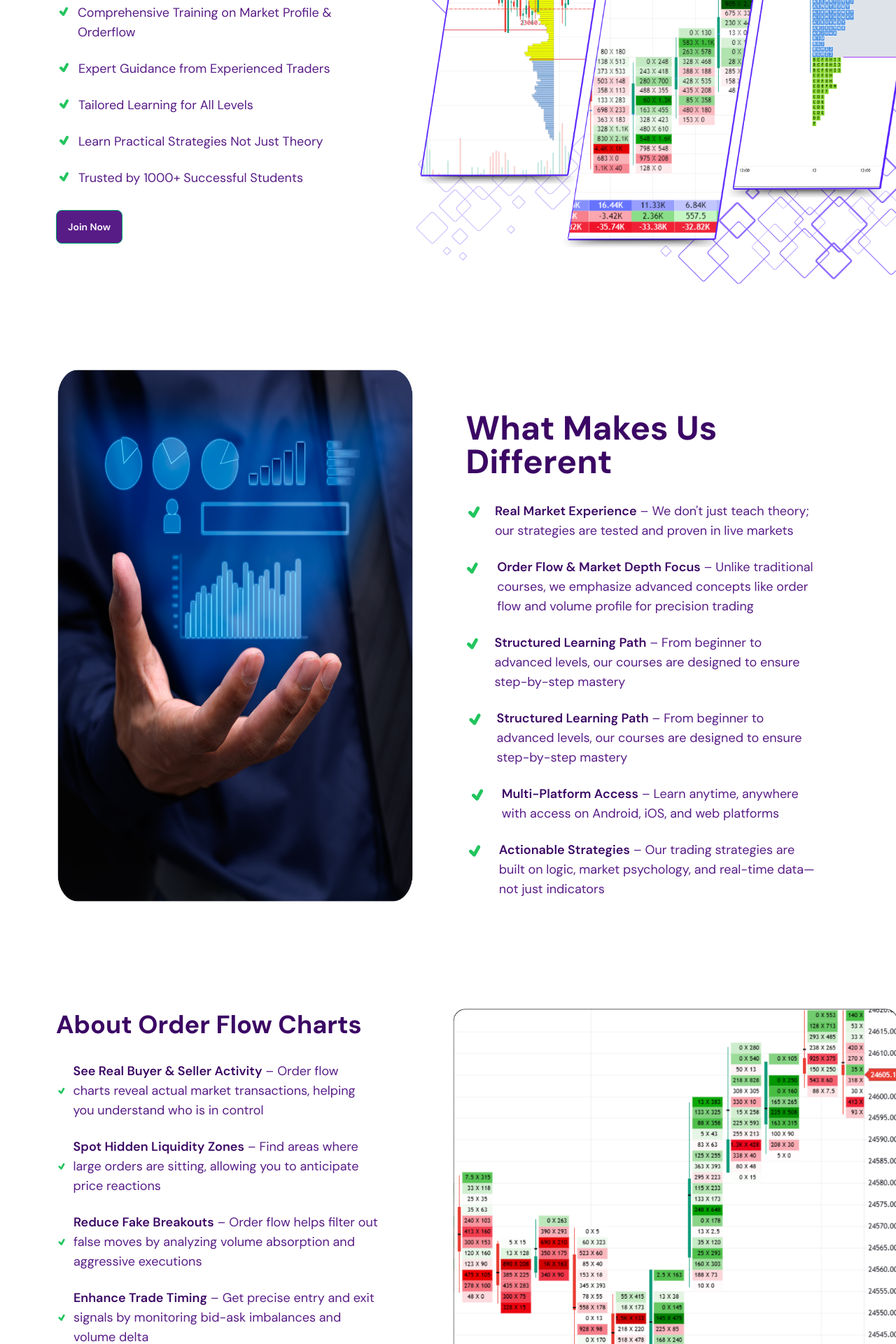
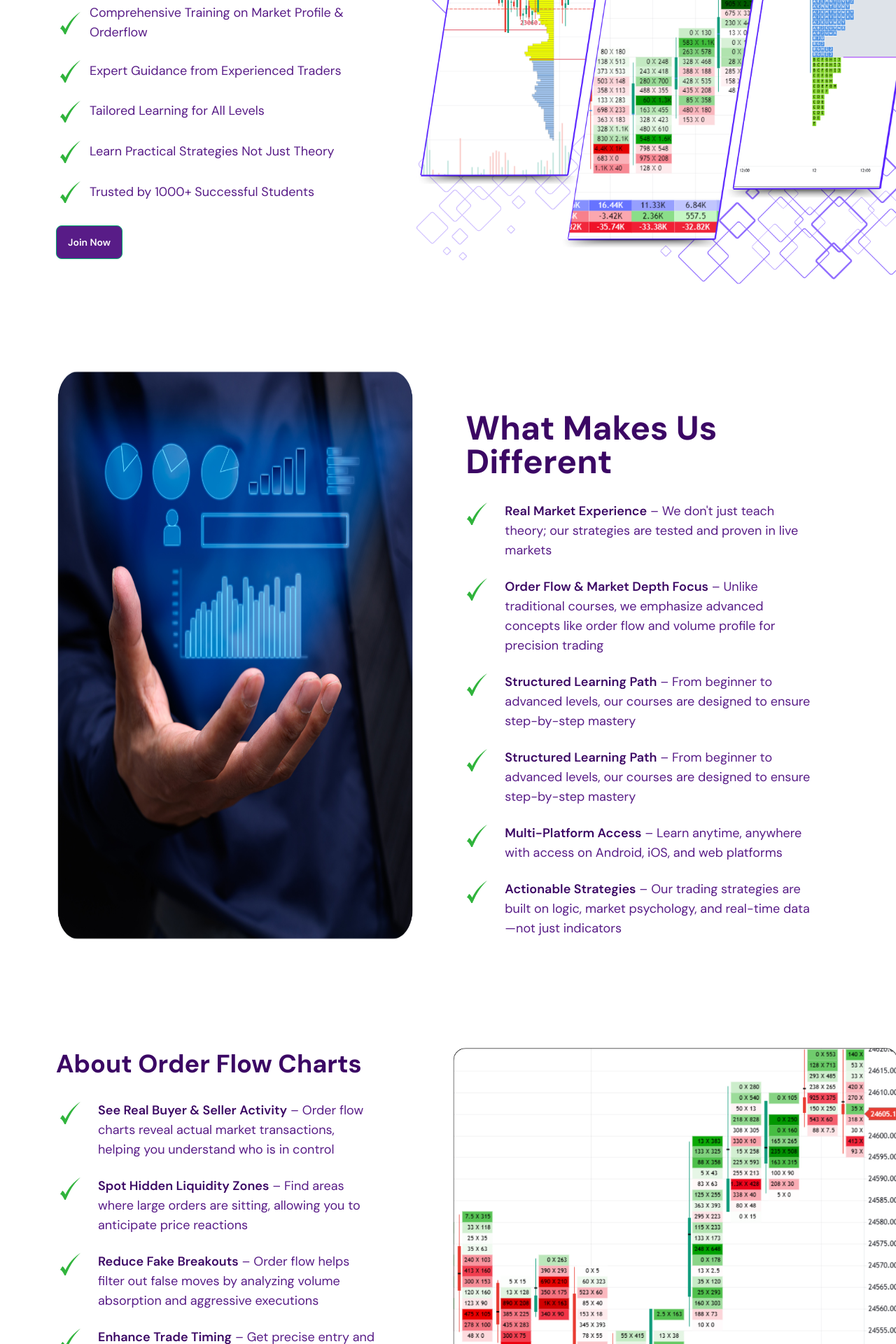
Before and after one commit to AmeyVyas04/Client, a React (Vite) app in the folder Frontend/: page / in a window 1280 px wide. Shown: the part 400-2320 px from the top of the page at 70% size. Built offline with nearby package versions, Linux system fonts and the light colour scheme; a web font is replaced by a local one.

Commit message:
tick image updated

```diff
--- a/Frontend/src/components/Banner.jsx
+++ b/Frontend/src/components/Banner.jsx
@@ -14,24 +14,24 @@ function Home() {
     <h3 className='text-xl font-bold text-purple-950'>Elevate your trading with the powerful combination of  <br /><span className='text-purple-700'>Market Profile & Orderflow</span></h3>
 
     <div className='font-roboto space-y-6 '>
-      <div className='flex items-start'>
-        <TiTick className="text-2xl mr-2 text-green-500" />
+      <div className='flex items-center'>
+        <img className="text-xl mr-2 text-green-500 w-10 flex-shrink-0" src='/Tick.png'  />
         <p className='text-purple-900 text-lg'>Comprehensive Training on Market Profile & Orderflow</p>
       </div>
-      <div className='flex items-start'>
-        <TiTick className="text-2xl mr-2 text-green-500" />
+      <div className='flex items-center'>
+        <img className="text-xl mr-2 text-green-500 w-10 flex-shrink-0" src='/Tick.png'  />
         <p className='text-purple-900 text-lg'>Expert Guidance from Experienced Traders</p>
       </div>
-      <div className='flex items-start text-lg'>
-        <TiTick className="text-2xl mr-2 text-green-500" />
+      <div className='flex items-center'>
+        <img className="text-xl mr-2 text-green-500 w-10 flex-shrink-0" src='/Tick.png'  />
         <p className='text-purple-900 text-lg'>Tailored Learning for All Levels</p>
       </div>
-      <div className='flex items-start'>
-        <TiTick className="text-2xl mr-2 text-green-500" />
+      <div className='flex items-center'>
+        <img className="text-xl mr-2 text-green-500 w-10 flex-shrink-0" src='/Tick.png'  />
         <p className='text-purple-900 text-lg'>Learn Practical Strategies Not Just Theory</p>
       </div>
-      <div className='flex items-start'>
-        <TiTick className="text-2xl mr-2 text-green-500" />
+      <div className='flex items-center'>
+        <img className="text-xl mr-2 text-green-500 w-10 flex-shrink-0" src='/Tick.png'  />
         <p className='text-purple-900 text-lg'>Trusted by 1000+ Successful Students</p>
       </div>
     </div>
--- a/Frontend/src/components/MarketProfile.jsx
+++ b/Frontend/src/components/MarketProfile.jsx
@@ -13,37 +13,37 @@ function MarketProfile() {
         <h1 className='text-4xl font-bold text-purple-950 ml-1'>About Market Profile Charts</h1>
         <div className='font-roboto space-y-6'>
       <div className='flex items-center gap-3'>
-        <TiTick className='text-green-500 text-4xl w-10' />
+      <img className="text-xl mr-2 text-green-500 w-10 flex-shrink-0" src='/Tick.png'  />
         <p className='text-purple-900 text-lg'><span className='font-semibold text-purple-950'> Understand Market Behavior</span> – Market Profile helps you
  decode price movements based on trader activity, not
  just candlesticks</p>
       </div>
-      <div className='flex items-center gap-3'>
-        <TiTick className='text-green-500 text-5xl w-11' />
+      <div className='flex items-start gap-3'>
+      <img className="text-xl mr-2 text-green-500 w-10 flex-shrink-0" src='/Tick.png'  />
         <p className='text-purple-900 text-lg'><span className='font-semibold  text-purple-950'>Spot High-Probability Trades</span>   – Market Profile highlights
  areas of support, resistance, and imbalance, giving
  traders a strategic edge</p>
       </div>
-      <div className='flex items-center gap-3'>
-        <TiTick className='text-green-500 text-5xl w-10' />
+      <div className='flex items-start gap-3'>
+      <img className="text-xl mr-2 text-green-500 w-10 flex-shrink-0" src='/Tick.png'  />
         <p className='text-purple-900 text-lg'><span className='font-semibold  text-purple-950'>Adaptable to All Markets</span>  – Whether you trade stocks,
  futures, forex, or crypto, Market Profile works across all
  asset classes</p>
       </div>
-      <div className='flex items-center gap-3'>
-        <TiTick className='text-green-500 text-4xl w-11' />
+      <div className='flex items-start gap-3'>
+      <img className="text-xl mr-2 text-green-500 w-10 flex-shrink-0" src='/Tick.png'  />
         <p className='text-purple-900 text-lg'><span className='font-semibold  text-purple-950'> Enhanced Risk Management</span>  – By understanding value
  areas and volume nodes, you can place stops and targets
  more effectively</p>
       </div>
-      <div className='flex items-center gap-3'>
-        <TiTick className='text-green-500 text-5xl ' />
+      <div className='flex items-start gap-3'>
+      <img className="text-xl mr-2 text-green-500 w-10 flex-shrink-0" src='/Tick.png'  />
         <p className='text-purple-900 text-lg'><span className='font-semibold  text-purple-950'>Combines Price, Volume & Time</span>   – Unlike price-action
 only strategies, it integrates three key market dimensions
  for better trade decisions</p>
       </div>
-      <div className='flex items-center gap-3'>
-        <TiTick className='text-green-500 text-5xl ' />
+      <div className='flex items-start gap-3'>
+      <img className="text-xl mr-2 text-green-500 w-10 flex-shrink-0" src='/Tick.png'  />
         <p className='text-purple-900 text-lg'><span className='font-semibold  text-purple-950'>Combines Price, Volume & Time</span>  – Unlike price-action
 only strategies, it integrates three key market dimensions
  for better trade decisions</p>
--- a/Frontend/src/components/Middle.jsx
+++ b/Frontend/src/components/Middle.jsx
@@ -13,35 +13,35 @@ function Middle() {
         <h1 className='text-5xl font-bold text-purple-950 ml-1'>What Makes Us Different</h1>
         <div className='font-roboto space-y-6'>
       <div className='flex items-start gap-3'>
-        <TiTick className='text-green-500 text-3xl w-16' />
+      <img className="text-xl mr-2 text-green-500 w-10 flex-shrink-0" src='/Tick.png'  />
         <p className='text-purple-900 text-lg'><span className='font-semibold text-purple-950'>Real Market Experience</span> – We don't just teach theory;
         our strategies are tested and proven in live markets</p>
       </div>
       <div className='flex items-start gap-3'>
-        <TiTick className='text-green-500 text-3xl w-20  mr-2' />
+      <img className="text-xl mr-2 text-green-500 w-10 flex-shrink-0" src='/Tick.png'  />
         <p className='text-purple-900 text-lg'><span className='font-semibold  text-purple-950'>Order Flow & Market Depth Focus</span>  – Unlike traditional
  courses, we emphasize advanced concepts like order
  flow and volume profile for precision trading</p>
       </div>
       <div className='flex items-start gap-3'>
-        <TiTick className='text-green-500 text-3xl w-16 mr-1' />
+      <img className="text-xl mr-2 text-green-500 w-10 flex-shrink-0" src='/Tick.png'  />
         <p className='text-purple-900 text-lg'><span className='font-semibold  text-purple-950'>Structured Learning Path</span>  – From beginner to advanced
  levels, our courses are designed to ensure step-by-step
  mastery</p>
       </div>
       <div className='flex items-start gap-3'>
-        <TiTick className='text-green-500 text-3xl w-20 ' />
+      <img className="text-xl mr-2 text-green-500 w-10 flex-shrink-0" src='/Tick.png'  />
         <p className='text-purple-900 text-lg'><span className='font-semibold  text-purple-950'> Structured Learning Path</span> – From beginner to advanced
  levels, our courses are designed to ensure step-by-step
  mastery</p>
       </div>
       <div className='flex items-start gap-3'>
-        <TiTick className='text-green-500 text-3xl w-20 ' />
+      <img className="text-xl mr-2 text-green-500 w-10 flex-shrink-0" src='/Tick.png'  />
         <p className='text-purple-900 text-lg mr-1'><span className='font-semibold  text-purple-950 '>Multi-Platform Access</span> – Learn anytime, anywhere with
         access on Android, iOS, and web platforms</p>
       </div>
       <div className='flex items-start gap-3'>
-        <TiTick className='text-green-500 text-3xl w-20 mr-1' />
+      <img className="text-xl mr-2 text-green-500 w-10 flex-shrink-0" src='/Tick.png'  />
         <p className='text-purple-900 text-lg'><span className='font-semibold  text-purple-950'>Actionable Strategies</span>  – Our trading strategies are built
  on logic, market psychology, and real-time data—not just
  indicators</p>
--- a/Frontend/src/components/OrderFlow.jsx
+++ b/Frontend/src/components/OrderFlow.jsx
@@ -11,38 +11,38 @@ function OrderFlow() {
     <h1 className='font-bold text-4xl text-purple-950'>About Order Flow Charts</h1>
 
     <div className='font-roboto space-y-6'>
-      <div className='flex items-center'>
-        <TiTick className="text-4xl w-10 mr-2 text-green-500" />
+      <div className='flex items-start gap-3'>
+      <img className="text-xl mr-2 text-green-500 w-10 flex-shrink-0" src='/Tick.png'  />
         <p className='text-purple-900 text-lg'> <span className='font-semibold text-purple-950'>See Real Buyer & Seller Activity</span> – Order flow charts
  reveal actual market transactions, helping you
  understand who is in control</p>
       </div>
-      <div className='flex items-center'>
-        <TiTick className="text-4xl mr-2 text-green-500" />
+      <div className='flex items-start gap-3'>
+      <img className="text-xl mr-2 text-green-500 w-10 flex-shrink-0" src='/Tick.png'  />
         <p className='text-purple-900 text-lg'><span className='font-semibold text-purple-950'>Spot Hidden Liquidity Zones</span>  – Find areas where large
  orders are sitting, allowing you to anticipate price
  reactions</p>
       </div>
-      <div className='flex items-center'>
-        <TiTick className="text-5xl w-10 mr-2 text-green-500" />
+      <div className='flex items-start gap-3'>
+      <img className="text-xl mr-2 text-green-500 w-10 flex-shrink-0" src='/Tick.png'  />
         <p className='text-purple-900 text-lg'><span className='font-semibold text-purple-950'>Reduce Fake Breakouts</span>  – Order flow helps filter out false
  moves by analyzing volume absorption and aggressive
  executions</p>
       </div>
-      <div className='flex items-center'>
-        <TiTick className="text-3xl mr-2 text-green-500 w-9" />
+      <div className='flex items-start gap-3'>
+      <img className="text-xl mr-2 text-green-500 w-10 flex-shrink-0" src='/Tick.png'  />
         <p className='text-purple-900 text-lg'><span className='font-semibold text-purple-950'>Enhance Trade Timing</span> – Get precise entry and exit
  signals by monitoring bid-ask imbalances and volume
  delta</p>
       </div>
-      <div className='flex items-center'>
-        <TiTick className="text-6xl w-10 mr-2 text-green-500" />
+      <div className='flex items-start gap-3'>
+      <img className="text-xl mr-2 text-green-500 w-10 flex-shrink-0" src='/Tick.png'  />
         <p className='text-purple-900 text-lg'><span className='font-semibold text-purple-950'>Works Across All Markets</span> – Whether you trade stocks,
  futures, forex, or crypto, order flow provides valuable
  insights</p>
       </div>
-      <div className='flex items-center'>
-        <TiTick className="text-6xl w-10 mr-2 text-green-500" />
+      <div className='flex items-start gap-3'>
+      <img className="text-xl mr-2 text-green-500 w-10 flex-shrink-0" src='/Tick.png'  />
         <p className='text-purple-900 text-lg'><span className='font-semibold text-purple-950'> Gain an Edge Over Retail Traders</span> – Most retail traders
  rely on lagging indicators; order flow gives you a real-time
  edge</p>
```
Also changed, not shown: Frontend/public/Tick.png.
